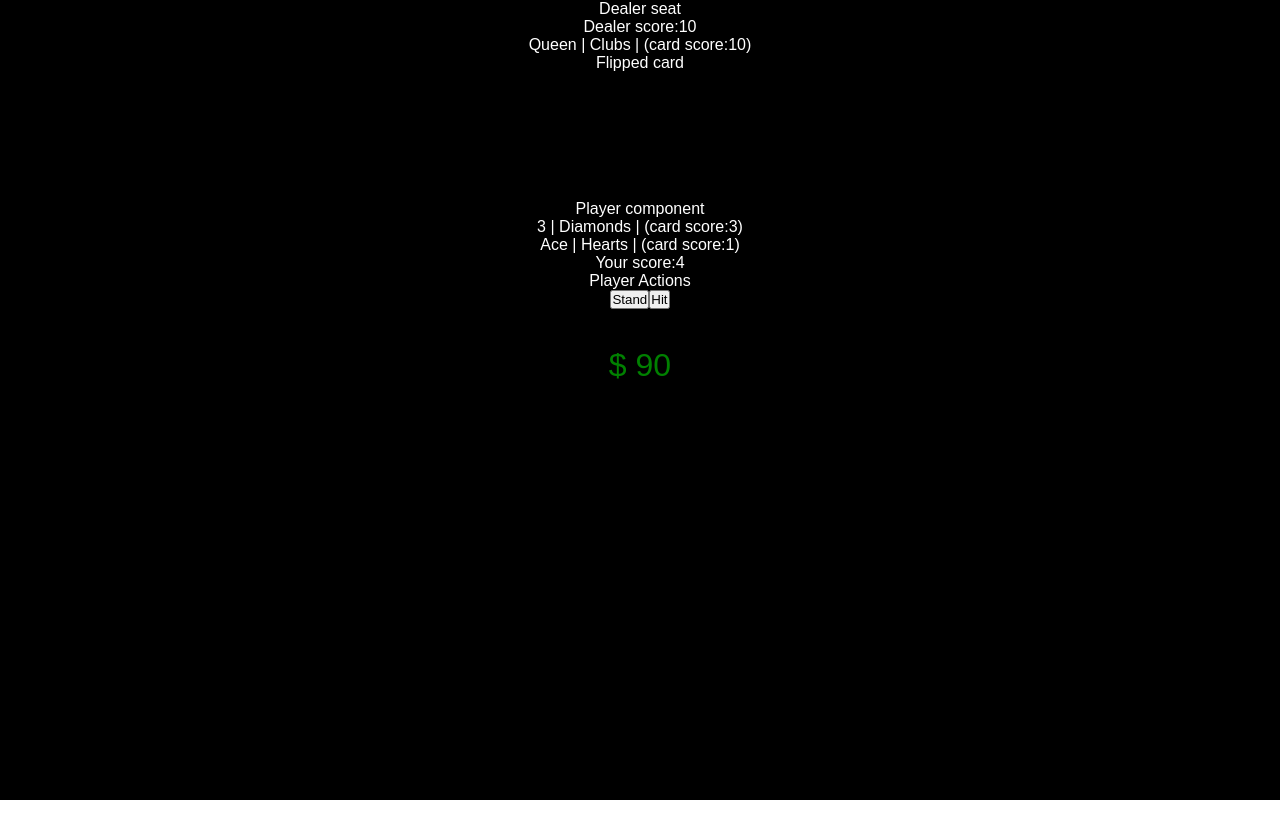
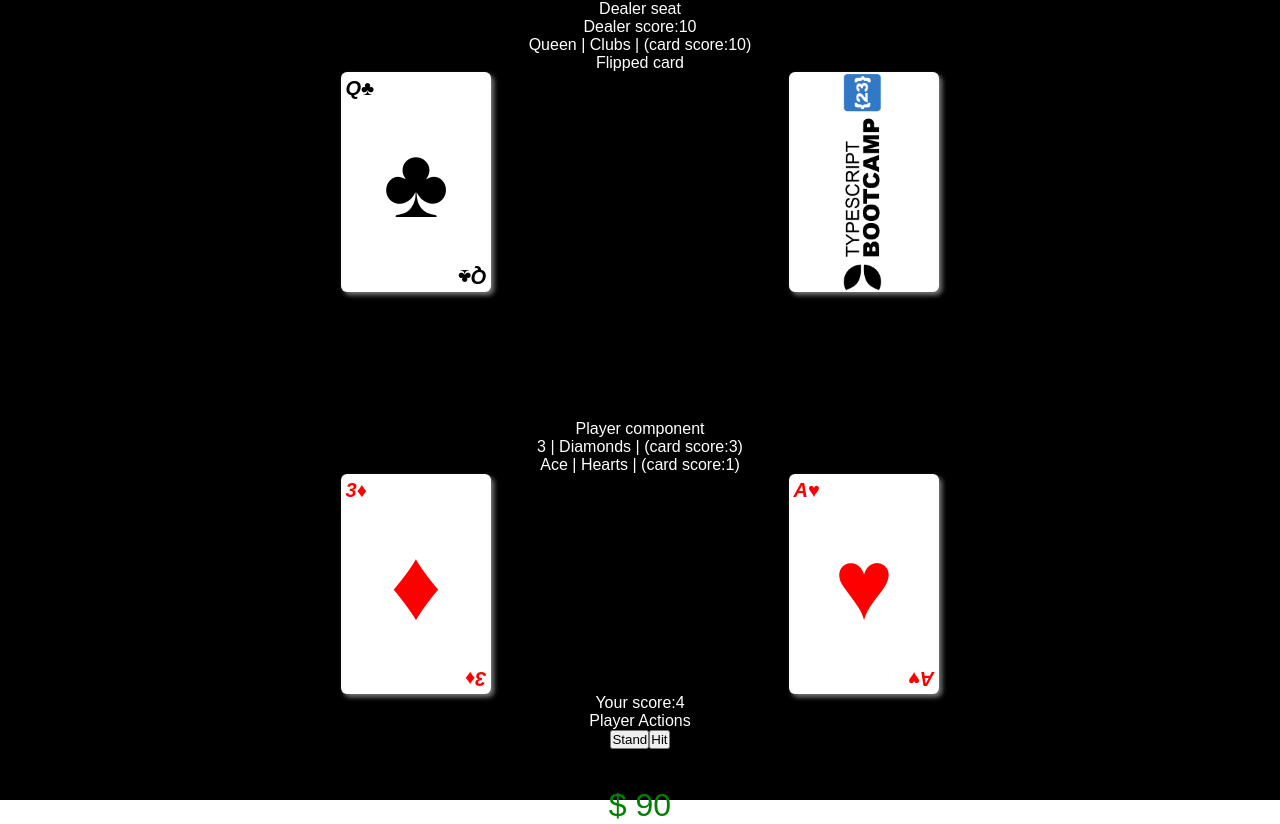
Before and after one commit to devluki/Evolution-bootcamp-course-project, a React (Create React App) app: page / in a window 1280 px wide. Both pictures are taken after a click on the button "Set bet $10". Before the commit the page ends 800 px from the top, so only its background shows below. Built offline with nearby package versions, Linux system fonts and the light colour scheme.

Commit message:
-Add card UI and card component. - Change cardDeck to .ts

```diff
--- a/src/App.tsx
+++ b/src/App.tsx
@@ -3,6 +3,7 @@ import { Card, DeckOfCards } from "./components/cardDeck/cardDeck";
 
 import { Player } from "./components/player/Player";
 import { Dealer } from "./components/dealer/Dealer";
+
 import "./App.css";
 
 function App() {
@@ -86,10 +87,21 @@ function App() {
 
     const countScore = useCallback((hand: Card[], isPlayer: boolean) => {
         let score: number = 0;
+        // let isAce = false;
 
-        hand.map((card) => {
+        hand.map((card, i) => {
+            if (card.getName.toLocaleLowerCase() === "ace") {
+                // isAce = true;
+                console.log("ACE");
+            }
+
             return (score += card.getScore);
         });
+
+        // if (score < 11 && isAce) {
+        //     score += 9;
+        // }
+
         if (score > 21 && isPlayer) {
             setIsPlayerBusted(true);
         }
@@ -174,7 +186,6 @@ function App() {
 
     const standHandler = () => {
         setIsStand(true);
-
         if (
             dealerScore.current < 17 &&
             dealerScore.current < playerScore.current
--- a/src/components/dealer/DealerHand.tsx
+++ b/src/components/dealer/DealerHand.tsx
@@ -1,4 +1,6 @@
 import { Card } from "../cardDeck/cardDeck";
+import PlaingCard from "../playingCards/PlayingCard";
+import FlippedCard from "../playingCards/FlippedCard";
 
 interface DealerHandProps {
     isStand: boolean;
@@ -25,6 +27,23 @@ export const DealerHand = (props: DealerHandProps) => {
                     </p>
                 );
             })}
+            <div
+                style={{
+                    display: "flex",
+                    justifyContent: "space-around",
+                    maxWidth: "70vw",
+                    margin: "0 auto",
+                }}
+            >
+                {hand.map((card, i) => {
+                    if (!isStand) {
+                        if (i === 1) {
+                            return <FlippedCard key={i} />;
+                        }
+                    }
+                    return <PlaingCard key={i} card={card} />;
+                })}
+            </div>
         </>
     );
 };
--- a/src/components/player/PlayerHand.tsx
+++ b/src/components/player/PlayerHand.tsx
@@ -1,4 +1,5 @@
 import { Card } from "../cardDeck/cardDeck";
+import PlayingCard from "../playingCards/PlayingCard";
 
 interface PlayerHandProps {
     hand: Card[];
@@ -15,6 +16,18 @@ export const PlayerHand = (props: PlayerHandProps) => {
                     <span> (card score:{card.getScore})</span>
                 </p>
             ))}
+            <div
+                style={{
+                    display: "flex",
+                    justifyContent: "space-around",
+                    maxWidth: "70vw",
+                    margin: "0 auto",
+                }}
+            >
+                {hand.map((card, i) => (
+                    <PlayingCard key={i} card={card} />
+                ))}
+            </div>
         </>
     );
 };
--- /dev/null
+++ b/src/components/playingCards/FlippedCard.module.css
@@ -0,0 +1,13 @@
+.container {
+    width: 150px;
+    height: 220px;
+    background-color: white;
+    background-image: URL("../../assets/logo.png");
+    background-repeat: no-repeat;
+    background-position: center;
+    background-size: contain;
+    border: 2px solid white;
+    border-radius: 6px;
+    box-shadow: 3px 3px 5px rgba(245, 245, 245, 0.5);
+    transition: 0.3s;
+}
--- /dev/null
+++ b/src/components/playingCards/FlippedCard.tsx
@@ -0,0 +1,11 @@
+import styles from "./FlippedCard.module.css";
+
+const FlippedCard: React.FC = () => {
+    return (
+        <>
+            <div className={styles.container}></div>
+        </>
+    );
+};
+
+export default FlippedCard;
--- /dev/null
+++ b/src/components/playingCards/PlayingCard.module.css
@@ -0,0 +1,50 @@
+.container {
+    width: 150px;
+    height: 220px;
+    background-color: #fff;
+    display: flex;
+    flex-direction: column;
+    justify-content: space-between;
+    font-size: 20px;
+    border-radius: 6px;
+    box-shadow: 3px 3px 5px rgba(245, 245, 245, 0.5);
+    transition: 0.3s;
+}
+
+.top {
+    align-self: flex-start;
+}
+
+.bottom {
+    align-self: flex-end;
+    transform: rotate(180deg);
+}
+.center::after {
+    font-size: 5em;
+}
+
+.card {
+    margin: 3% 3%;
+}
+
+.card::before {
+    font-weight: bold;
+    font-style: italic;
+    content: attr(data-rank);
+}
+.Spades::after {
+    content: "\2660";
+    color: black;
+}
+.Hearts::after {
+    content: "\2665";
+    color: red;
+}
+.Diamonds::after {
+    content: "\2666";
+    color: red;
+}
+.Clubs::after {
+    content: "\2663";
+    color: black;
+}
--- /dev/null
+++ b/src/components/playingCards/PlayingCard.tsx
@@ -0,0 +1,45 @@
+import { Card } from "../cardDeck/cardDeck";
+import styles from "./PlayingCard.module.css";
+
+interface CardProps {
+    card: Card;
+}
+
+// Spades,
+// Clubs,
+// Hearts,
+// Diamonds,
+
+const PlayingCard: React.FC<CardProps> = ({ card }) => {
+    const color =
+        card.getSuit === "Hearts" || card.getSuit === "Diamonds"
+            ? "red"
+            : "black";
+    return (
+        <>
+            <div className={styles.container}>
+                <span
+                    style={{ color: color }}
+                    data-rank={card.getName[0]}
+                    className={`${styles.card} ${styles[card.getSuit]} ${
+                        styles.top
+                    }`}
+                ></span>
+                <span
+                    className={`${styles.card} ${styles[card.getSuit]} ${
+                        styles.center
+                    }`}
+                ></span>
+                <span
+                    style={{ color: color }}
+                    data-rank={card.getName[0]}
+                    className={`${styles.card} ${styles[card.getSuit]} ${
+                        styles.bottom
+                    }`}
+                ></span>
+            </div>
+        </>
+    );
+};
+
+export default PlayingCard;
```
Also changed, not shown: src/assets/Test3.png (added), src/assets/logo.png (added), src/components/cardDeck/cardDeck.ts (renamed from src/components/cardDeck/cardDeck.tsx).
